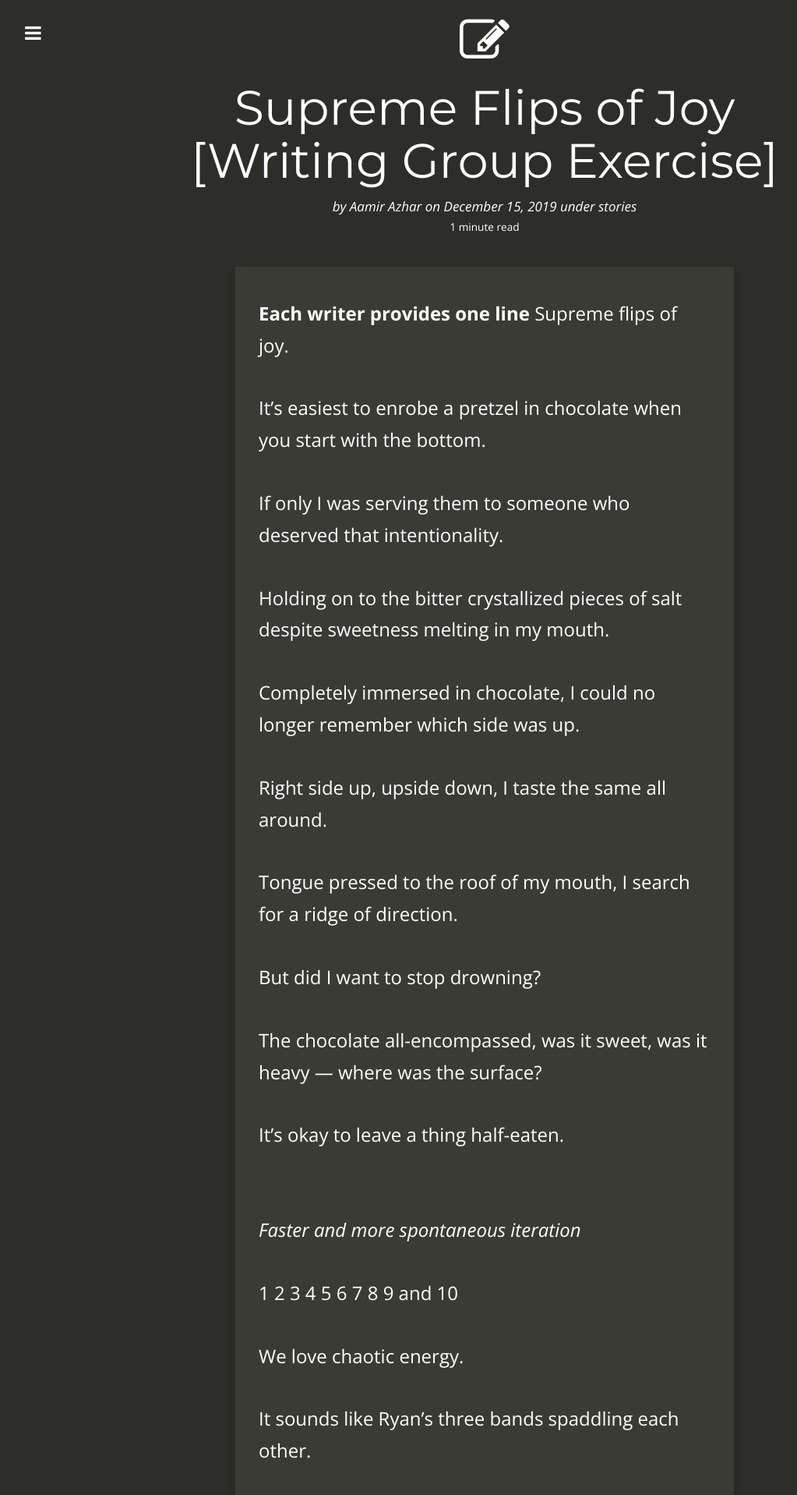
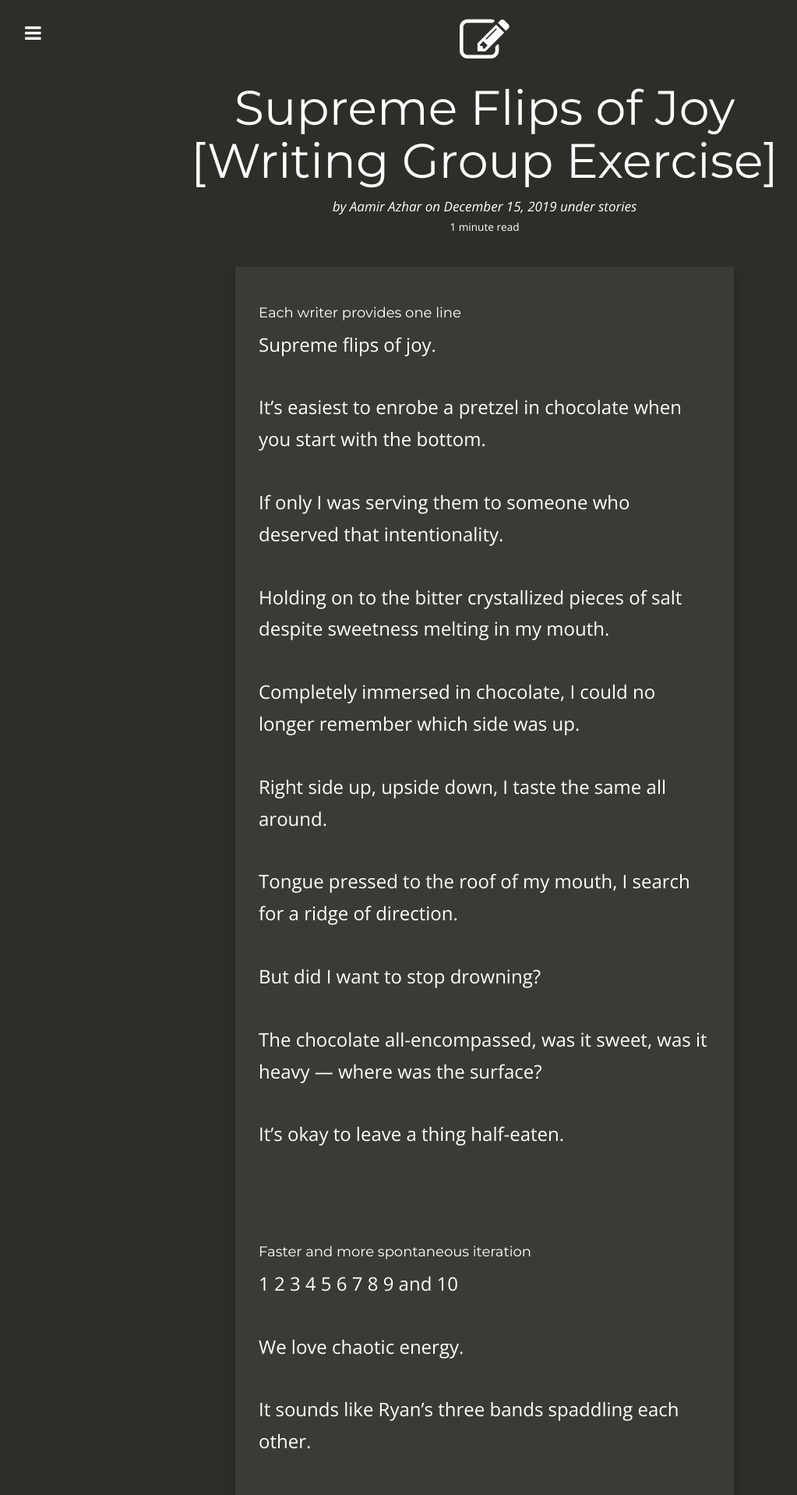
Before and after one commit to jacobtomlinson/carte-noire, a Jekyll site: the page built from _posts/2019-12-15-supreme-flips-of-joy-writing-group-exercise.md, in a window 1280 px wide. Shown: the top 1917 px of the page at 78% size, without its empty margins (18-1041 px from the left). Built offline with Jekyll 4.4.1, drawn with Linux system fonts in a browser that asks for light colours; nearby versions of some CDN libraries; comment, search, counter and statistics services are not loaded.

```diff
--- a/_posts/2019-12-15-supreme-flips-of-joy-writing-group-exercise.md
+++ b/_posts/2019-12-15-supreme-flips-of-joy-writing-group-exercise.md
@@ -12,7 +12,8 @@ tags:
   - wisconsin
   - writing group
 ---
-**Each writer provides one line**
+#### Each writer provides one line
+
 Supreme flips of joy.
 
 It's easiest to enrobe a pretzel in chocolate when you start with the bottom.
@@ -34,7 +35,7 @@ The chocolate all-encompassed, was it sweet, was it heavy — where was the surf
 It's okay to leave a thing half-eaten.
 
 <br>
-*Faster and more spontaneous iteration*
+#### Faster and more spontaneous iteration
 
 1 2 3 4 5 6 7 8 9 and 10
 
```
